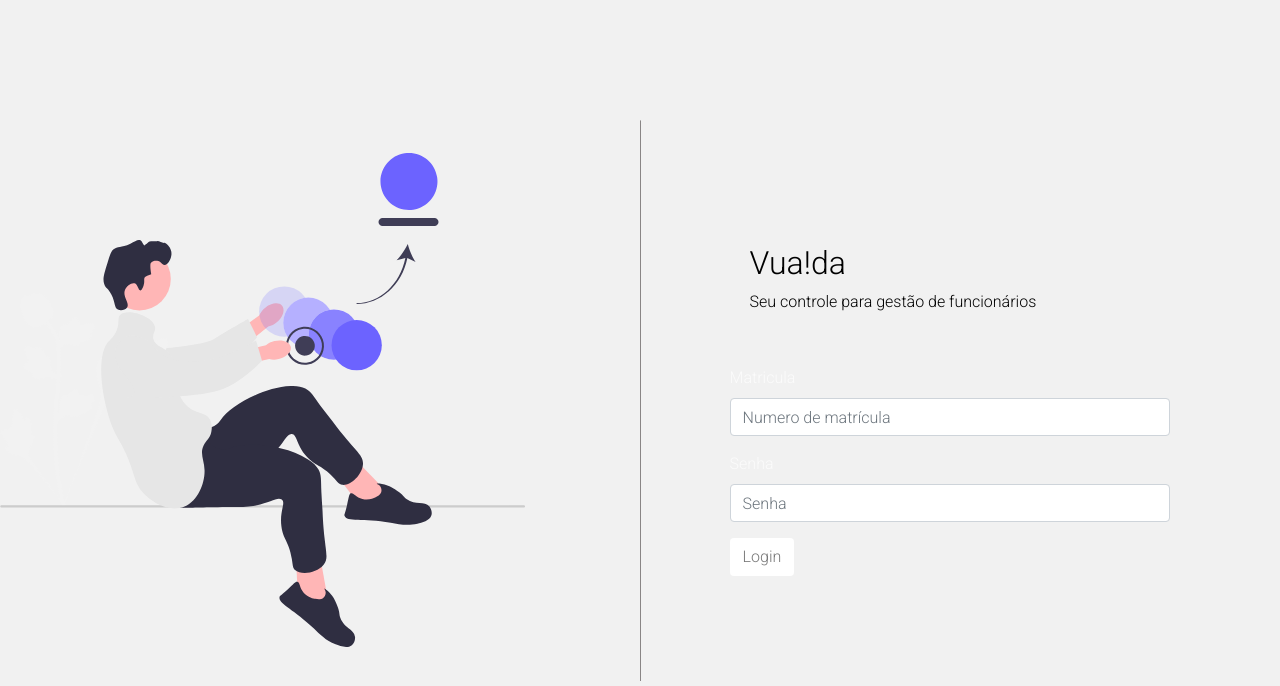
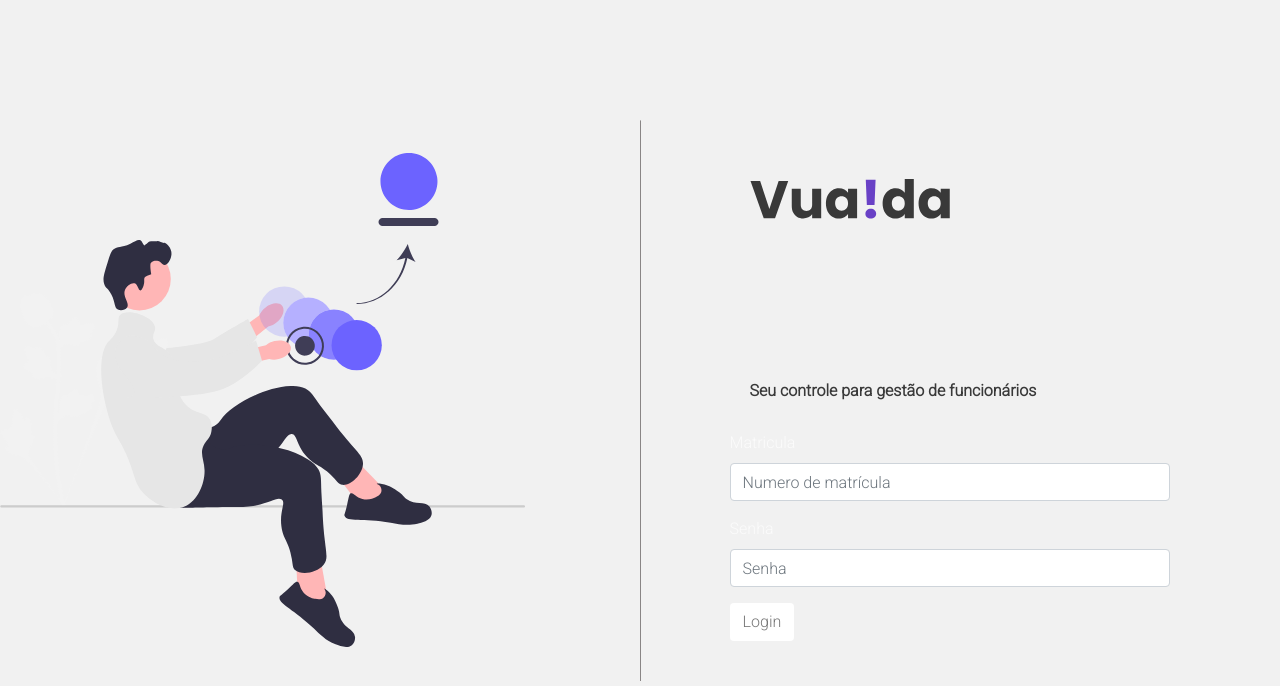
Before and after one commit to julianadeveloper/FuncionariosFront, a Vue app: page / in a window 1280 px wide. Shown: the top 686 px of the page. Built offline with nearby package versions, Linux system fonts and the light colour scheme; a web font is replaced by a local one.

Commit message:
new logo vuaida

```diff
--- a/src/components/CardUserAdmin.vue
+++ b/src/components/CardUserAdmin.vue
@@ -3,7 +3,12 @@
     <div class="card-content" :user="user" @delete="users.splice(i, 1)">
       <i class="icon-user fa-solid fa-user fa-2xl"></i>
       <div class="">
-        <MyModal class="modal" v-if="modal && user._id === userSelect" :user="user"  @closemymodal="close">
+        <MyModal
+          class="modal"
+          v-if="modal && user._id === userSelect"
+          :user="user"
+          @closemymodal="close"
+        >
         </MyModal>
 
         <p>Nome:{{ user.name }}</p>
@@ -11,10 +16,7 @@
         <p>Funções: {{ user.role }}</p>
       </div>
       <div v-if="isAdmin">
-        <ButtonAdm
-          @openmymodal="modalIsOpen"
-          :user="user"
-        />
+        <ButtonAdm @openmymodal="modalIsOpen" :user="user" />
       </div>
     </div>
   </div>
@@ -28,7 +30,6 @@ import { mapGetters } from "vuex";
 import { SocketModule } from "@/services/socket";
 import User from "@/interface/User";
 import MyModal from "@/components/MyModal.vue";
-import { POSITION, useToast } from "vue-toastification";
 export default defineComponent({
   name: "CardUserAdmin",
   components: { ButtonAdm, MyModal },
@@ -48,20 +49,22 @@ export default defineComponent({
     },
   },
   data() {
-    return { modal: false, userSelect: "" };
+    const apiService = new ApiService();
+    const users = ref<User[]>([]);
+    return {
+      users,
+      apiService,
+      socketService: SocketModule.connect(),
+      modal: false,
+      userSelect: "",
+    };
   },
 
-  setup() {
-    const apiService = new ApiService();
-    const users = ref<User[]>([]);
-    return { users, apiService, socketService: SocketModule.connect() };
-  },
   methods: {
     //método de busca do input
     async listUsers(search = "") {
       const response = await this.apiService.listUsers(this.search);
       this.users = await this.apiService.listUsers(search);
-      console.log("response:", response);
       return response;
     },
     modalIsOpen(params: string) {
@@ -73,20 +76,19 @@ export default defineComponent({
       this.userSelect = params;
       this.modal = !this.modal;
     },
-
-
   },
   async mounted() {
+    this.users = [];
     await this.listUsers();
 
     this.socketService.registerListener(
       "cards-users",
       "removed-user",
       (data: { id: string }) => {
-        const foundIndex = this.users.findIndex((user) => user._id === data.id);
-        if (foundIndex) this.users.splice(foundIndex, 1);
+        // const foundIndex = this.users.findIndex((user) => user._id === data.id);
+        // if (foundIndex) this.users.splice(foundIndex, 1);
+        this.users = [];
         this.listUsers();
-
       }
     );
     this.socketService.registerListener(
@@ -109,12 +111,11 @@ export default defineComponent({
 });
 </script>
 <style scoped>
-.modal{
+.modal {
   display: flex;
   align-items: center;
   justify-content: center;
   text-align: center;
-
 }
 .btn {
   margin: 0.5rem;
@@ -135,7 +136,6 @@ export default defineComponent({
   max-height: 50%;
 }
 
-
 @media only screen and (max-width: 720px) {
   .card {
     height: 50%;
--- a/src/components/FormCreateUser.vue
+++ b/src/components/FormCreateUser.vue
@@ -68,7 +68,7 @@ import { defineComponent, ref } from "vue";
 import { POSITION, useToast } from "vue-toastification";
 export default defineComponent({
   name: "FormCreateUser",
-  setup() {
+  data() {
     const user = ref({
       username: "",
       name: "",
--- a/src/components/LoginUser.vue
+++ b/src/components/LoginUser.vue
@@ -2,12 +2,14 @@
   <div class="container-form">
     <!--imagem de login lado esquerdo-->
     <div class="img-login">
-      <img src="../assets/images/login.svg" alt="" />
+      <img src="../assets/images/login.svg" alt="login" />
     </div>
     <hr />
     <form class="form-login" @submit.prevent="login()">
       <div class="title-form">
-        <h2>Vua!da</h2>
+        <div class="vuaida">
+          <img src="../assets/images/logo.svg" />
+        </div>
         <span>Seu controle para gestão de funcionários</span>
       </div>
       <div class="form-group">
@@ -50,7 +52,6 @@ export default defineComponent({
   name: "LoginUser",
 
   setup() {
-
     const apiService = new ApiService();
     const user = ref({
       username: "",
@@ -60,19 +61,18 @@ export default defineComponent({
       _id: "",
     });
 
-
-    return { user, apiService, SocketModule};
+    return { user, apiService, SocketModule };
   },
 
   methods: {
-    chamaToast(){
+    chamaToast() {
       const toast = useToast();
 
       // or with options
       toast.success("Você está logado", {
         position: POSITION.BOTTOM_RIGHT,
-           timeout: 2000
-         })
+        timeout: 2000,
+      });
     },
     ///mapeando minhas mutations e tudo q existem nelas
     //o metodo setToken esta importando do diretório authModule/setToken a mutation
@@ -82,7 +82,7 @@ export default defineComponent({
       setId: "authModule/setId",
     }),
     async login() {
-      try{
+      try {
         const response = await this.apiService.login({
           required: true,
           username: this.user.username,
@@ -90,7 +90,6 @@ export default defineComponent({
           role: this.user.role,
           _id: this.user._id,
         });
-
 
         // this.setId(response.data._id);
         localStorage.setItem("sessionLogin", response.data._id);
@@ -104,22 +103,39 @@ export default defineComponent({
         this.$router.push({ name: "DashBoardView" });
         const token = response.data;
         this.setRole(response.data.role);
-    this.chamaToast()
+        this.chamaToast();
         SocketModule.connect();
+      } catch (error) {
+        const toast = useToast();
+
+        // or with options
+        toast.error("Dados incorretos", {
+          position: POSITION.TOP_CENTER,
+          timeout: 2000,
+        });
       }
-    catch(error){
-        alert('dados incorretos!')
-      }
-  }},
-
-  mounted() {
-    console.log(this.setToken);
+    },
   },
 });
 </script>
 
 <style scoped>
 @import url("https://fonts.googleapis.com/css2?family=Roboto:wght@300&family=Spline+Sans+Mono:wght@500&display=swap");
+span {
+  position: absolute;
+  font-weight: 900;
+  font-size: 16px;
+  line-height: 24px;
+  /* identical to box height */
+  display: flex;
+  align-items: center;
+  color: #393939;
+}
+.vuaida {
+  width: 200px;
+  height: 200px;
+  position: relative;
+}
 .title-form {
   animation: go-back 1s;
 }
--- a/src/components/MyModal.vue
+++ b/src/components/MyModal.vue
@@ -13,7 +13,7 @@
  </div>
 </template>
 <script lang="ts">
-import { defineComponent, PropType } from "vue";
+import { defineComponent, onMounted, PropType } from "vue";
 import User from "../interface/User";
 import { ApiService } from "@/services/api";
 import { POSITION, useToast } from "vue-toastification";
@@ -26,7 +26,7 @@ export default defineComponent({
       required: true,
     },
   },
-  setup() {
+  data() {
     const apiService = new ApiService();
     return {
       apiService,
@@ -52,10 +52,10 @@ export default defineComponent({
 
     async deleteUser() {
       await this.apiService.deleteUser([this.user._id]);
+      this.$emit("delete",this.user._id);
     this.chamaToast()
-      this.$emit("delete", this.user);
-
-    },
+    this.$router.push({name: 'home'})
+      },
   },
 });
 </script>
--- a/src/views/HomeView.vue
+++ b/src/views/HomeView.vue
@@ -23,7 +23,6 @@ import CardUserAdminVue from "@/components/CardUserAdmin.vue"; // @ is an alias
 import InputSearch from "@/components/InputSearch.vue";
 import { SocketModule } from "@/services/socket";
 import { ApiService } from "@/services/api";
-import User from "@/interface/User";
 
 export default defineComponent({
   name: "HomeView",
@@ -32,16 +31,13 @@ export default defineComponent({
     CardUserAdminVue,
     InputSearch,
   },
-  setup() {
+  data() {
     return {
       apiService: new ApiService(),
       DarkThemeOn: false,
       socketService: SocketModule.connect(),
-    };
-  },
-  data() {
-    return {
       searchUsername: "",
+
     };
   },
 
```
Also changed, not shown: src/assets/images/logo.svg (added), 1 other file (tests, documents, lock files or other folders). Lines whose indentation alone changed are shown as unchanged.
